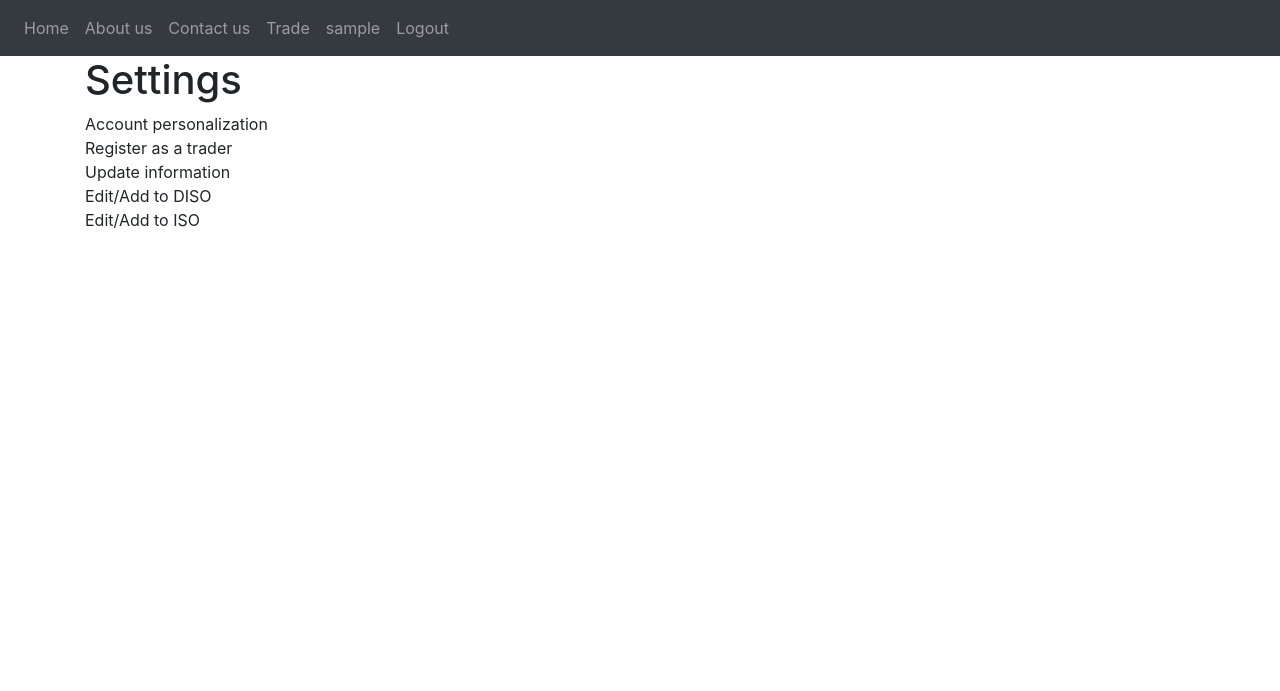
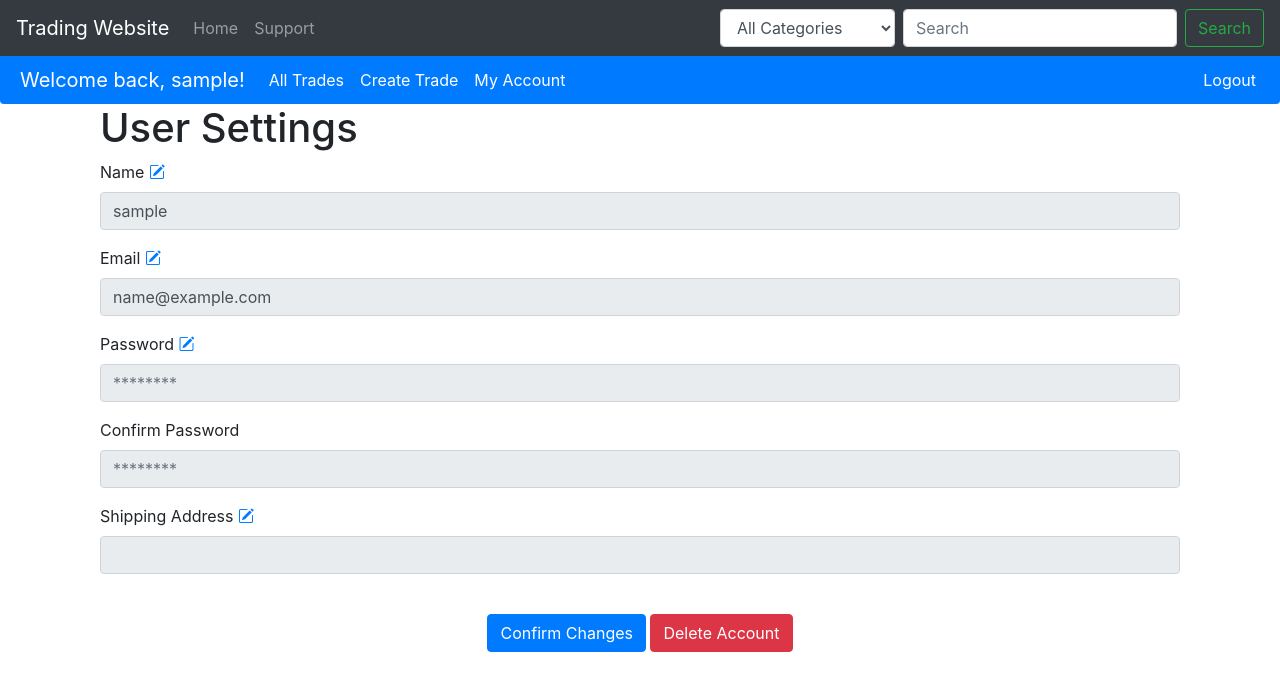
Before and after one commit to michaelwomack2001/3155FinalProject, a Flask app: page /usersettings in a window 1280 px wide. Shown: the top 691 px of the page. Run offline with Flask 2, Linux system fonts and the light colour scheme; the visitor is signed in with stand-in values (Sample User, id 1); data comes from the database, SQL or seed files in the repository; parts of the project's set-up code (start-up, migrations or seed data) failed here and were passed over; some libraries are stand-ins or nearby versions.

Commit message:
Added frontend for usersettings, userdelete

```diff
--- a/website/__init__.py
+++ b/website/__init__.py
@@ -38,7 +38,9 @@ def create_app():
 
     @login_manager.user_loader
     def load_user(user_name):
-        return Users.query.get(user_name)
+        user = Users.query.get(user_name)
+        db.session.commit()
+        return user
 
     return app
 
--- /dev/null
+++ b/website/static/settings.js
@@ -0,0 +1,15 @@
+$(document).ready(function() {
+
+    $('button#delete').click(function(){
+        window.location.href='/delete';
+    })
+
+    $("form").on('click','a',function(e) {
+        e.preventDefault();
+        var id = $(this).attr('id');
+        $("input#" + id).prop("disabled", false);
+        if (id === "password") {
+            $("input#confirm_password").prop("disabled", false);
+        }
+    });
+});
--- a/website/templates/layout.html
+++ b/website/templates/layout.html
@@ -14,8 +14,9 @@
       rel="stylesheet"
       href="https://stackpath.bootstrapcdn.com/font-awesome/4.7.0/css/font-awesome.min.css"
       crossorigin="anonymous"/>
-
-
+    <!-- Bootstrap Font Icon CSS -->
+    <link rel="stylesheet" href="https://cdn.jsdelivr.net/npm/bootstrap-icons@1.5.0/font/bootstrap-icons.css">
+    <script src="https://ajax.googleapis.com/ajax/libs/jquery/3.6.0/jquery.min.js"></script>
     <title>{% block title %}Home{% endblock %}</title>
   </head>
     <body>
@@ -58,7 +59,7 @@
                   <a class="navbar-brand" href="/userpage">Welcome back, {{user.user_name}}!</a>
                   <a class="nav-item nav-link active" id="trade" href="/trade">All Trades</a>
                   <a class="nav-item nav-link active" id="createtrade" href="/createtrade">Create Trade</a>
-                  <a class="nav-item nav-link active" id="userpage" href="/userpage">My Account</a>
+                  <a class="nav-item nav-link active" id="userpage" href="/usersettings">My Account</a>
                 </ul>
                 <ul class="navbar-nav ml-auto">
                   <a class="nav-item nav-link active" id="logout" href="/logout">Logout</a>
--- a/website/templates/usersettings.html
+++ b/website/templates/usersettings.html
@@ -1,103 +1,70 @@
-<!DOCTYPE html>
-<html lang = "en">
-  <head>
-    <meta charset="utf-8" />
-    <meta name="viewport" content="width=device-width, initial-scale=1" />
-    <link
-      rel="stylesheet"
-      href="https://stackpath.bootstrapcdn.com/bootstrap/4.4.1/css/bootstrap.min.css"
-      integrity="sha384-Vkoo8x4CGsO3+Hhxv8T/Q5PaXtkKtu6ug5TOeNV6gBiFeWPGFN9MuhOf23Q9Ifjh"
-      crossorigin="anonymous"
+{% extends 'layout.html'%}
+{%block body%}
+<script src="{{url_for('static', filename='settings.js')}}"></script>
+<div class = "container">
+    <h1>User Settings</h1>
+    <form method="POST" enctype="multipart/form-data">
+      <div class="form-group">
+        <label for="item_name">Name <a href="#" id="username"><i class="bi bi-pencil-square"></i></a></label>
+        <input
+        type="username"
+        class="form-control"
+        id="username"
+        name="username"
+        value="{{user.user_name}}"
+        disabled
         />
-    <link
-      rel="stylesheet"
-      href="https://stackpath.bootstrapcdn.com/font-awesome/4.7.0/css/font-awesome.min.css"
-      crossorigin="anonymous"
+    </div>
+    <div class="form-group">
+      <label for="item_name">Email <a href="#" id="email"><i class="bi bi-pencil-square"></i></a></label>
+      <input
+      type="email"
+      class="form-control"
+      id="email"
+      name="email"
+      value="{{user.email}}"
+      disabled
       />
-
-    <title>{% block title %}Home{% endblock %}</title>
-  </head>
-    <body>
-      <nav class="navbar navbar-expand-lg navbar-dark bg-dark">
-        <button
-          class="navbar-toggler"
-          type="button"
-          data-toggle="collapse"
-          data-target="#navbar"
-        >
-          <span class="navbar-toggler-icon"></span>
-        </button>
-        <div class="collapse navbar-collapse" id="navbar">
-          <div class="navbar-nav">
-            <a class="nav-item nav-link" id="home" href="/">Home</a>
-            <a class="nav-item nav-link" id="about" href="/about">About us</a>
-            <a class="nav-item nav-link" id="contact" href="/contact">Contact us</a>
-            {% if user.is_authenticated %}
-            <a class="nav-item nav-link" id="trade" href="/trade">Trade</a>
-            <a class="nav-item nav-link" id="userpage" href="/userpage">{{user.user_name}}</a>
-            <a class="nav-item nav-link" id="logout" href="/logout">Logout</a>
-            {% else %}
-            <a class="nav-item nav-link" id="login" href="/login">Login</a>
-            <a class="nav-item nav-link" id="signUp" href="/sign-up">Sign Up</a>
-            {% endif %}
   </div>
+  <div class="form-group">
+    <label for="item_name">Password <a href="#" id="password"><i class="bi bi-pencil-square"></i></a></label>
+    <input
+    type="password"
+    class="form-control"
+    id="password"
+    name="password"
+    placeholder="********"
+    disabled
+    />
 </div>
-      </nav>
-
-      {% with messages = get_flashed_messages(with_categories=true) %} {% if
-        messages %} {% for category, message in messages %} {% if category ==
-        'error' %}
-        <div class="alert alert-danger alter-dismissable fade show" role="alert">
-          {{ message }}
-          <button type="button" class="close" data-dismiss="alert">
-            <span aria-hidden="true">&times;</span>
-          </button>
+<div class="form-group">
+  <label for="item_name">Confirm Password</label>
+  <input
+  type="password"
+  class="form-control"
+  id="confirm_password"
+  name="confirm_password"
+  placeholder="********"
+  disabled
+  />
 </div>
-        {% else %}
-        <div class="alert alert-success alter-dismissable fade show" role="alert">
-          {{ message }}
-          <button type="button" class="close" data-dismiss="alert">
-            <span aria-hidden="true">&times;</span>
-          </button>
-        </div>
-        {% endif %} {% endfor %} {% endif %} {% endwith %}
-
-      <div class = "container">
-        <div class="sidebar">
-            <h1>Settings</h1>
-            <div>Account personalization</div>
-            <div>Register as a trader</div>
-            <div>Update information</div>
-            <div>Edit/Add to DISO</div>
-            <div>Edit/Add to ISO</div>
+<div class="form-group">
+  <label for="item_name">Shipping Address <a href="#" id="address"><i class="bi bi-pencil-square"></i></a></label>
+  <input
+  type="address"
+  class="form-control"
+  id="address"
+  name="address"
+  value=""
+  disabled
+  />
 </div>
 
-            <div class="body-text">
-            <!-- body content -->
-            {%block body %}
-            {% endblock %}
+        <br/>
+    <div align="center">
+        <button type="submit" id="confirm" class="btn btn-primary">Confirm Changes</button>
+        <a href="/delete"><button id="delete" class="btn btn-danger">Delete Account</button></a>
     </div>
-
+</form>
 </div>
-    <script
-      src="https://code.jquery.com/jquery-3.2.1.slim.min.js"
-      integrity="sha384-KJ3o2DKtIkvYIK3UENzmM7KCkRr/rE9/Qpg6aAZGJwFDMVNA/GpGFF93hXpG5KkN"
-      crossorigin="anonymous"
-    ></script>
-    <script
-      src="https://cdnjs.cloudflare.com/ajax/libs/popper.js/1.12.9/umd/popper.min.js"
-      integrity="sha384-ApNbgh9B+Y1QKtv3Rn7W3mgPxhU9K/ScQsAP7hUibX39j7fakFPskvXusvfa0b4Q"
-      crossorigin="anonymous"
-    ></script>
-    <script
-      src="https://maxcdn.bootstrapcdn.com/bootstrap/4.0.0/js/bootstrap.min.js"
-      integrity="sha384-JZR6Spejh4U02d8jOt6vLEHfe/JQGiRRSQQxSfFWpi1MquVdAyjUar5+76PVCmYl"
-      crossorigin="anonymous"
-    ></script>
-
-    <script
-      type="text/javascript"
-      src="{{ url_for('static', filename='index.js') }}"
-    ></script>
-    </body>
-</html>
+{%endblock%}
--- a/website/views.py
+++ b/website/views.py
@@ -44,6 +44,10 @@ def search():
 @views.route('/contact')
 def contact():
     return render_template("contact.html", user=current_user)
+
+@views.route('/delete')
+def delete():
+    return render_template("delete.html", user=current_user)
 
 @views.route('/trade', methods=['GET', 'POST'])
 @login_required
```
Also changed, not shown: website/templates/delete.html (added, +39 -0 lines). Lines whose indentation alone changed are shown as unchanged.
